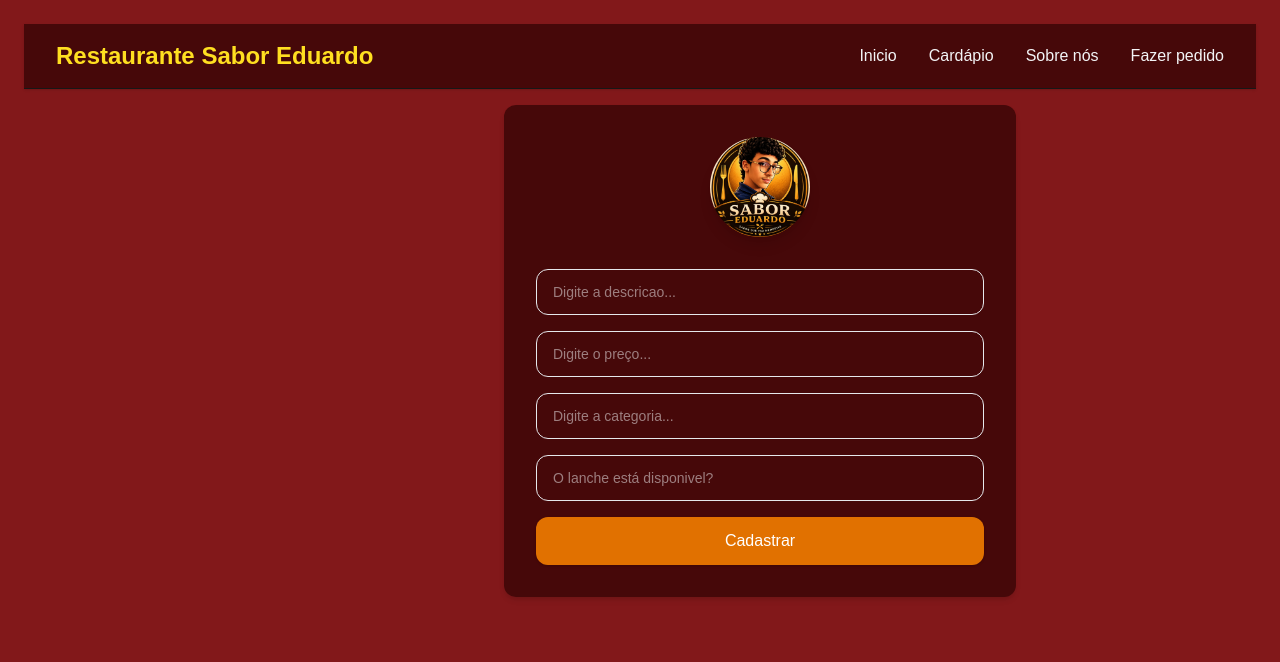
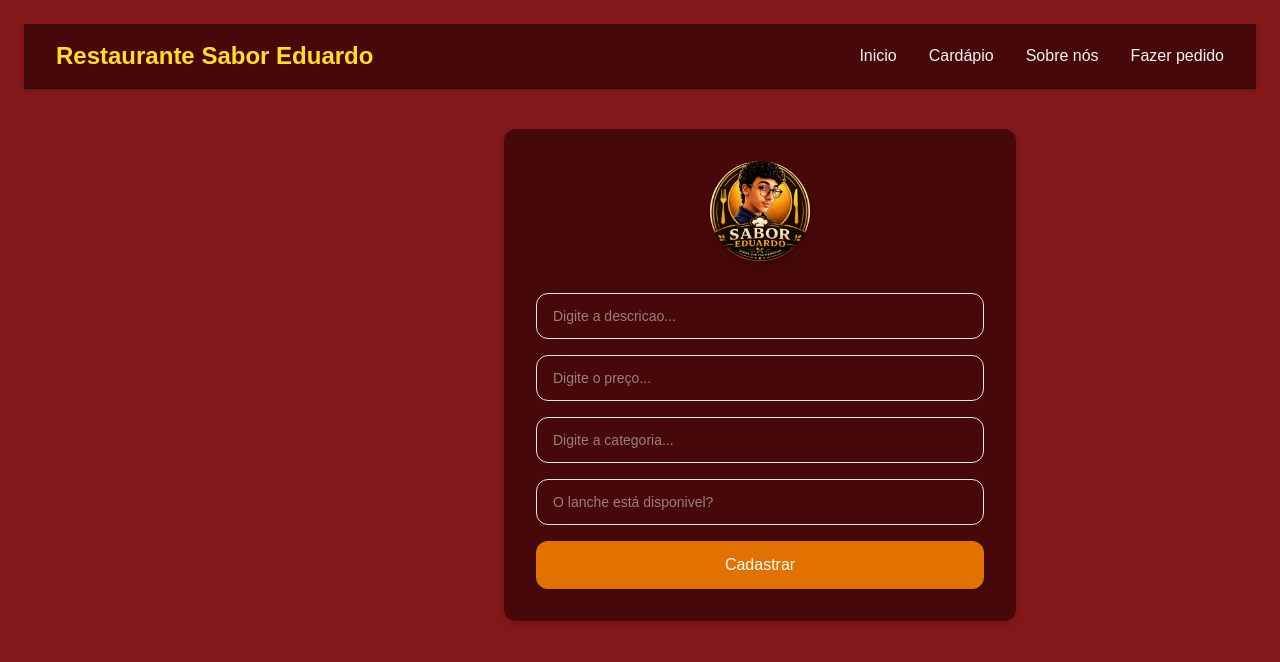
Before and after one commit to SamuelStack10/restaurante-front-Samuel, a Next.js app: page /pedidos in a window 1280 px wide. Shown: the top 662 px of the page. Built offline with nearby package versions, Linux system fonts and the light colour scheme.

Commit message:
atualizando front

```diff
--- a/app/admin/cardapio/page.tsx
+++ b/app/admin/cardapio/page.tsx
@@ -4,6 +4,7 @@
 import Image from "next/image"
 import { useEffect, useState } from "react"
 import Swal from "sweetalert2"
+import Navbar from "@/components/Navbar"
 
 interface Produto {
     id: number
@@ -118,6 +119,7 @@ export default function CardapioAdmin() {
     return (
         <main className="min-h-screen bg-red-900 p-8">
 
+            <Navbar />
             <div className="mx-auto max-w-6xl">
 
                 <h1 className="mb-6 text-3xl font-bold text-yellow-300">
--- a/app/pedidos/page.tsx
+++ b/app/pedidos/page.tsx
@@ -16,7 +16,7 @@ export default function Pedidos() {
 
     <main className="min-h-screen bg-red-900 items-center justify-center p-6 ">
     <Navbar />
-    <div className="w-full max-w-lg bg-red-950 rounded-xl shadow-md p-8 grid grid-cols mt-4 ml-120 gap-4">
+    <div className="w-full max-w-lg bg-red-950 rounded-xl shadow-md p-8 grid grid-cols mt-10 ml-120 gap-4">
 
      <Image
      src="/RestauranteLogo2.jpeg"
```
